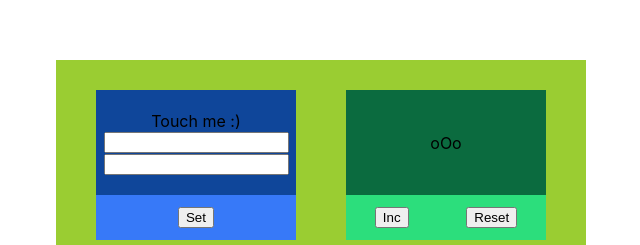
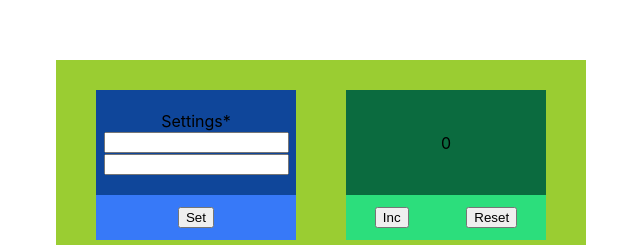
Before and after one commit to VadimLyutsko/my-counter, a React (Create React App) app: page / in a window 1280 px wide. Shown: the part 190-435 px from the top of the page, without its empty margins (319-959 px from the left). Built offline with nearby package versions, Linux system fonts and the light colour scheme.

Commit message:
Fixed inc/reset button

```diff
--- a/src/App.tsx
+++ b/src/App.tsx
@@ -1,13 +1,20 @@
-import React from 'react';
+import React, {useState} from 'react';
 import './App.css';
 import {CounterContainer} from "./components/counter/CounterContainer";
 import {SettingsCounterContainer} from "./components/settingsCounter/SettingsCounterContainer";
 
 function App() {
+    const [count, setCount] = useState(0);
+
+
+
     return (
         <div className="App">
             <SettingsCounterContainer/>
-            <CounterContainer/>
+            <CounterContainer
+                count={count}
+                setCount={setCount}
+            />
         </div>
     );
 }
--- a/src/components/counter/CounterContainer.tsx
+++ b/src/components/counter/CounterContainer.tsx
@@ -1,14 +1,33 @@
-import React from "react";
+import React, {FC} from "react";
 import {CounterMenu} from "./counterMenu/CounterMenu";
 import {CounterTabloid} from "./counterTabloid/CounterTabloid";
 import styles from "./CounterContainer.module.css"
 
-export const CounterContainer = () => {
+type CounterContainerPropsType={
+    count:number
+    setCount:(count:number)=>void
+}
+
+export const CounterContainer:FC<CounterContainerPropsType> = ({count,setCount}) => {
+    const incCounterHandler = () => {
+        setCount(count + 1)
+    }
+
+    const resetCounterHandler = () => {
+        setCount(0)
+    }
+
     return (
         <div className={styles.CounterContainer}>
 
-            <CounterTabloid/>
-            <CounterMenu/>
+            <CounterTabloid
+            count={count}
+            />
+            <CounterMenu
+                incCounterHandler={incCounterHandler}
+                resetCounterHandler={resetCounterHandler}
+            setCount={setCount}
+            count={count}/>
         </div>
     )
 }
--- a/src/components/counter/counterMenu/CounterMenu.tsx
+++ b/src/components/counter/counterMenu/CounterMenu.tsx
@@ -1,11 +1,21 @@
-import React from "react";
+import React, {FC} from "react";
 import {SuperButton} from "../../superComponents/superButton/SuperButton";
 import styles from "./CounterMenu.module.css"
-export const CounterMenu = () => {
+
+type CounterMenuPropsType = {
+    count: number
+    setCount: (count: number) => void
+    resetCounterHandler: () => void
+    incCounterHandler: () => void
+}
+
+export const CounterMenu: FC<CounterMenuPropsType> = ({count, setCount, incCounterHandler, resetCounterHandler}) => {
+
+
     return (
         <div className={styles.counterMenu}>
-            <SuperButton value ="Inc"/>
-            <SuperButton value ="Reset"/>
+            <SuperButton value="Inc" incCounterHandler={incCounterHandler}/>
+            <SuperButton value="Reset" resetCounterHandler={resetCounterHandler}/>
         </div>
     )
 }
--- a/src/components/counter/counterTabloid/CounterTabloid.tsx
+++ b/src/components/counter/counterTabloid/CounterTabloid.tsx
@@ -1,10 +1,14 @@
-import React from "react";
+import React, {FC} from "react";
 import styles from "./CounterTabloid.module.css"
 
-export const CounterTabloid = () => {
+type CounterTabloidPropsType ={
+    count:number
+}
+
+export const CounterTabloid:FC<CounterTabloidPropsType> = ({count}) => {
     return (
         <div className={styles.counterTabloid}>
-            oOo
+            {count}
         </div>
     )
 }
--- a/src/components/settingsCounter/SettingsCounterContainer.tsx
+++ b/src/components/settingsCounter/SettingsCounterContainer.tsx
@@ -1,9 +1,14 @@
-import React from "react";
+import React, {FC} from "react";
 import {SettingsTabloid} from "./settingsTabloid/SettingsTabloid";
 import {SettingsMenu} from "./settingsMenu/SettingsMenu";
 import styles from "./SettingsContainer.module.css"
 
-export const SettingsCounterContainer = () => {
+// type SettingsCounterContainerPropsType={
+//     count:number
+//     setCount:(value:number)=>void
+// }
+
+export const SettingsCounterContainer:FC = () => {
     return (
         <div className={styles.settingsContainer}>
             <SettingsTabloid/>
--- a/src/components/settingsCounter/settingsTabloid/SettingsTabloid.tsx
+++ b/src/components/settingsCounter/settingsTabloid/SettingsTabloid.tsx
@@ -4,7 +4,7 @@ import styles from "./settingsTabloid.module.css"
 export const SettingsTabloid = () => {
     return (
         <div className={styles.counterTabloid}>
-            Touch me :)
+            Settings*
             <div><input type="number"/></div>
             <div><input type="number"/></div>
 
--- a/src/components/superComponents/superButton/SuperButton.tsx
+++ b/src/components/superComponents/superButton/SuperButton.tsx
@@ -2,10 +2,12 @@ import React, {FC} from "react";
 
 type SuperButtonPropsType ={
     value:string
+    incCounterHandler?:()=>void
+    resetCounterHandler?:()=>void
 }
 
-export const SuperButton:FC<SuperButtonPropsType> = ({value}) => {
+export const SuperButton:FC<SuperButtonPropsType> = ({value,incCounterHandler,resetCounterHandler}) => {
     return (
-        <button>{value}</button>
+        <button onClick={incCounterHandler?incCounterHandler:resetCounterHandler}>{value}</button>
     )
 }
```
